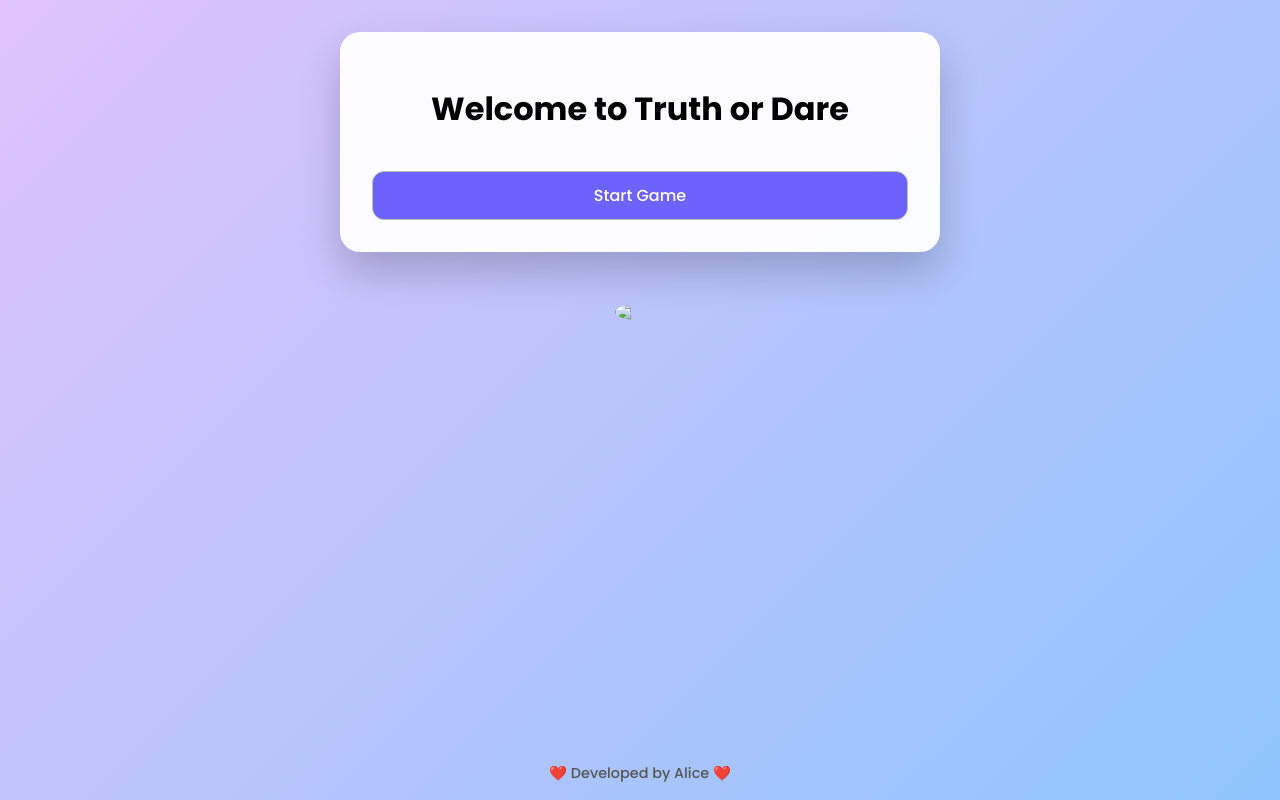
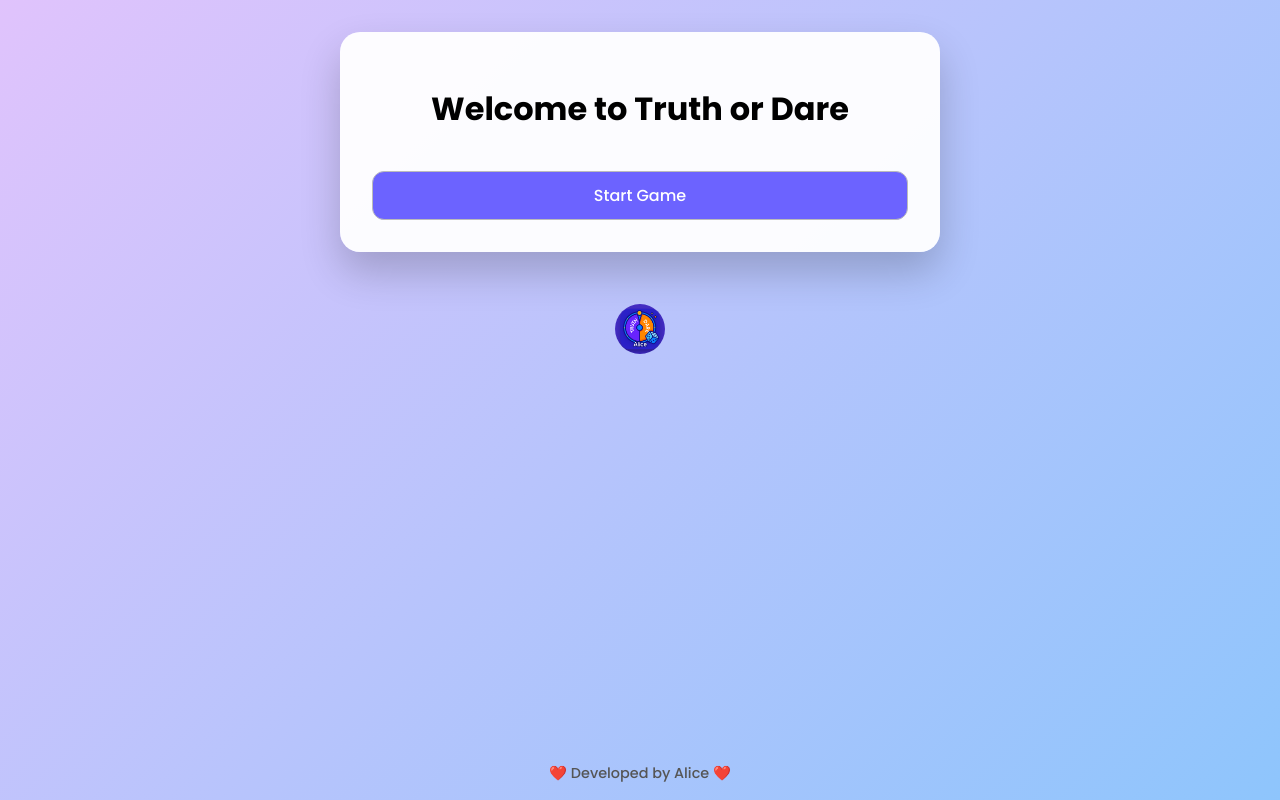
Before and after one commit to gamebyalice/Truth-27.2-Alice, a plain HTML site: page index.html in a window 1280 px wide. Drawn offline with Linux system fonts and the light colour scheme.

Commit message:
Update index.html

```diff
--- a/index.html
+++ b/index.html
@@ -18,8 +18,8 @@
 
 
   <!-- Logo Container -->
-  <div id="gameLogoContainer">
-    <img src=" alt="Truth or Dare Logo" id="gameLogo">
+ <div id="gameLogoContainer">
+    <img src="Truth%20dare%20by%20Alice%20Logo.jpg.png" alt="Truth or Dare Logo" id="gameLogo">
   </div>
 
   <!-- Game Setup Screen -->
```
